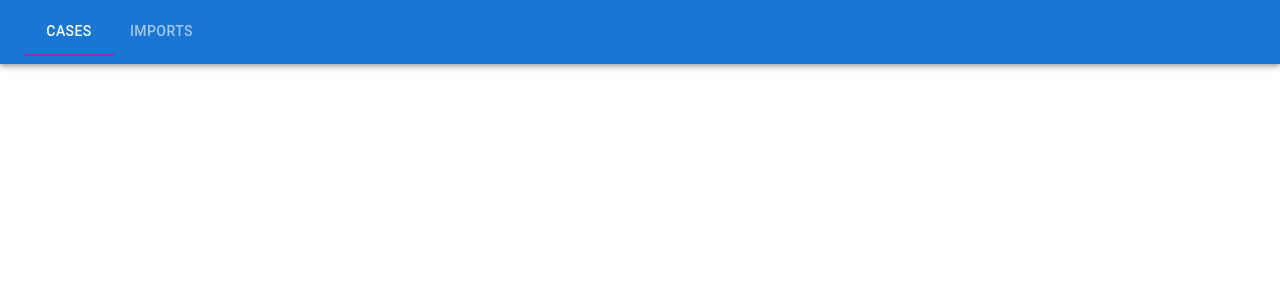
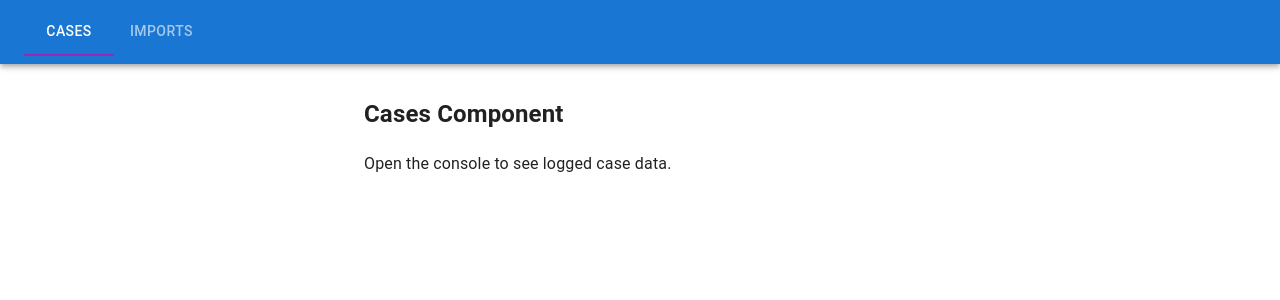
Before and after one commit to pdfusion/PDFusion_UI, a React (Vite) app: page / in a window 1280 px wide. Shown: the top 300 px of the page. Built offline with nearby package versions, Linux system fonts and the light colour scheme.

Commit message:
Boilerplate Cases page

```diff
--- a/src/App.tsx
+++ b/src/App.tsx
@@ -21,6 +21,7 @@ import Questionnaire from './pages/Questionnaire';
 import Imports from './pages/Imports';
 import Workspace from './pages/Workspace';
 import { UsersDataProvider } from './contexts/UsersDataContext';
+import Cases from './pages/Cases';
 
 const theme = createTheme();
 
@@ -58,7 +59,7 @@ const App: React.FC = () => {
             <NavTabs />
             <Container maxWidth="sm" sx={{ mt: 4 }}>
               <Routes>
-                <Route path="/" element={<></>} />
+                <Route path="/" element={<Cases />} />
                 <Route path="/imports" element={<Imports />} />
                 <Route path="/workspace/:id" element={<Workspace />} />
                 <Route path="/questionnaire" element={<Questionnaire />} />
--- /dev/null
+++ b/src/pages/Cases.tsx
@@ -0,0 +1,26 @@
+import React, { useEffect } from 'react';
+import { useCasesData } from '../contexts/CasesDataContext';
+import { useCasesDataAPI } from '../hooks/useCasesDataAPI';
+
+const Cases: React.FC = () => {
+  const { casesData } = useCasesData();
+  const { getCases } = useCasesDataAPI();
+
+  useEffect(() => {
+    const logCases = async () => {
+      const cases = await getCases();
+      console.log('📦All cases from localStorage:', cases);
+    };
+
+    logCases();
+  }, [casesData]); // re-run whenever casesData changes
+
+  return (
+    <div>
+      <h2>Cases Component</h2>
+      <p>Open the console to see logged case data.</p>
+    </div>
+  );
+};
+
+export default Cases;
```
